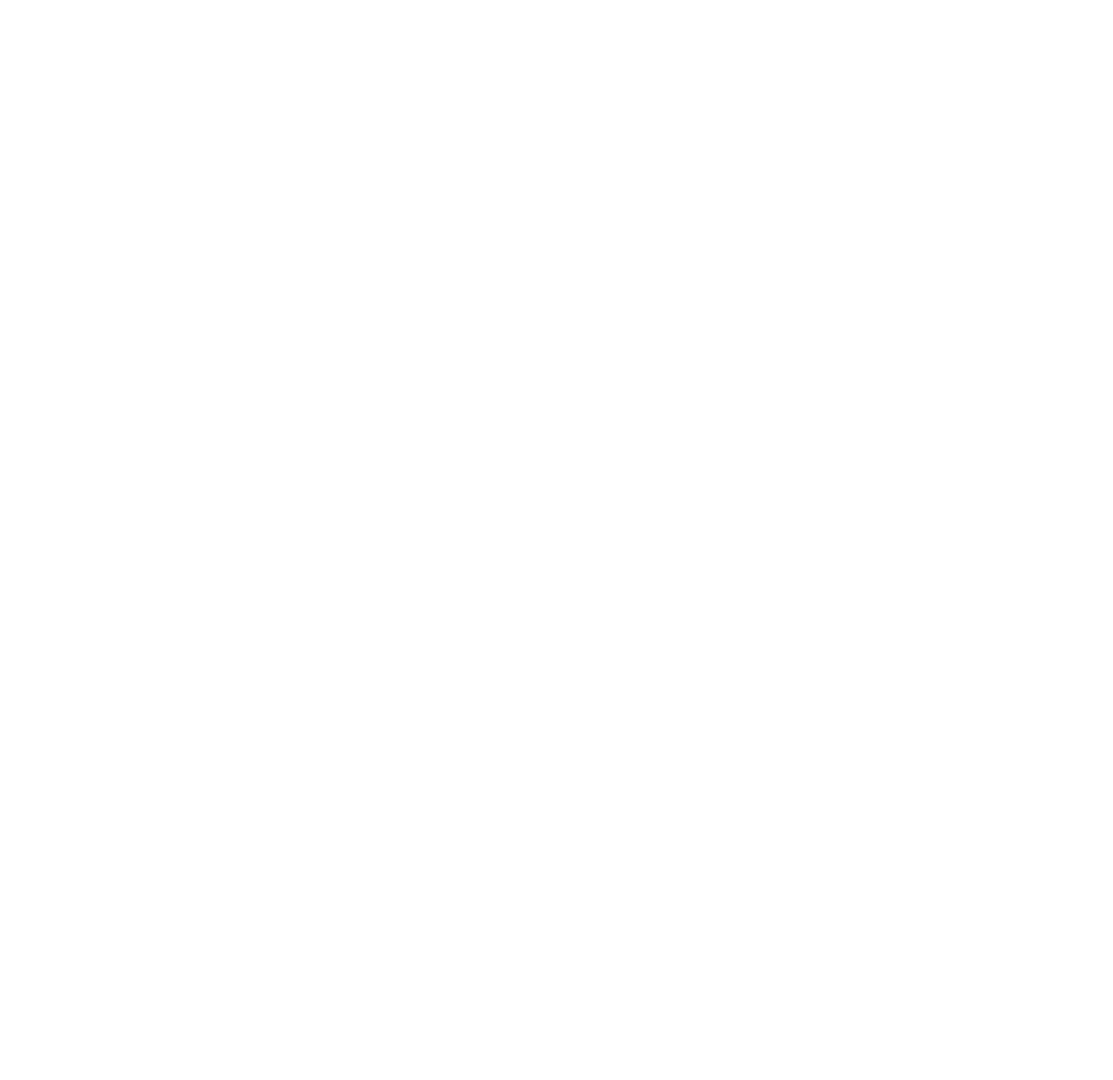
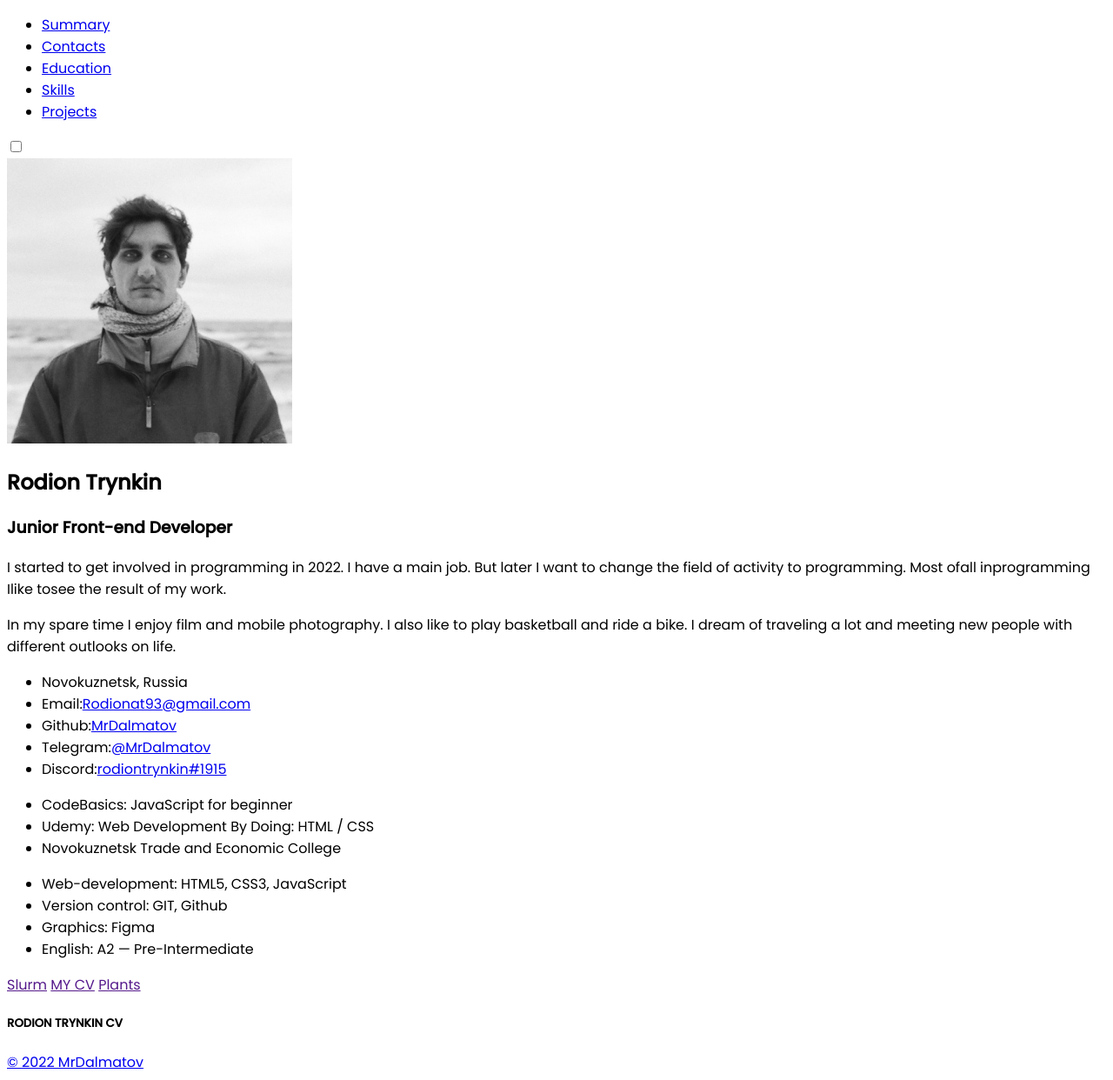
Before and after one commit to MrDalmatov/my-CV, a plain HTML site: page index.html in a window 1280 px wide. Shown: the whole page at 87% size. Before the commit the page ends 800 px from the top, so only its background shows below. Drawn offline with Linux system fonts and the light colour scheme.

Commit message:
added html markup

```diff
--- /dev/null
+++ b/css/style.css
@@ -0,0 +1,11 @@
+* {
+  box-sizing: border-box;
+}
+
+html {
+  scroll-behavior: smooth;
+}
+
+body {
+  font-family: 'Poppins', sans-serif;
+}
--- a/index.html
+++ b/index.html
@@ -4,9 +4,81 @@
   <meta charset="UTF-8">
   <meta http-equiv="X-UA-Compatible" content="IE=edge">
   <meta name="viewport" content="width=device-width, initial-scale=1.0">
-  <title>Document</title>
+  <link rel="preconnect" href="https://fonts.googleapis.com">
+  <link rel="preconnect" href="https://fonts.gstatic.com" crossorigin>
+  <link href="https://fonts.googleapis.com/css2?family=Poppins:wght@400;500&display=swap" rel="stylesheet">
+  <link rel="stylesheet" href="css/style.css">
+  <title>Rodion Trynkin CV</title>
 </head>
 <body>
-
+  <header class="header">
+    <div class="container">
+      <nav class="header-nav">
+        <ul class="header-list">
+          <li class="header-item"><a href="#" class="header-link">Summary</a></li>
+          <li class="header-item"><a href="#" class="header-link">Contacts</a></li>
+          <li class="header-item"><a href="#" class="header-link">Education</a></li>
+          <li class="header-item"><a href="#" class="header-link">Skills</a></li>
+          <li class="header-item"><a href="#" class="header-link">Projects</a></li>
+        </ul>
+      </nav>
+      <div class="dark-mode-box">
+        <label class="switch">
+          <input type="checkbox">
+          <span class="slider"></span>
+        </label>
+      </div>
+    </div>
+  </header>
+  <main class="main">
+    <div class="container">
+      <section class="section section-profile">
+        <img src="assets/images/Avatar.jpeg" alt="profile-photo" class="section-profile-photo">
+        <div class="section-profile-title">
+          <h1 class="main-title">Rodion Trynkin</h1>
+          <h3 class="section-subtitle">Junior Front-end Developer</h3>
+        </div>
+      </section>
+      <section class="section" id="Summary">
+        <p class="summary-text">I started to get involved in programming in 2022. I have a main job. But later I want to change the field of activity to programming. Most ofall inprogramming Ilike tosee the result of my work.</p>
+        <p class="summary-text">In my spare time I enjoy film and mobile photography. I also like to play basketball and ride a bike. I dream of traveling a lot and meeting new people with different outlooks on life.</p>
+      </section>
+      <section class="section" id="Contacts">
+        <ul class="section-list contacts-list">
+          <li class="section-item contacts-item">Novokuznetsk, Russia</li>
+          <li class="section-item contacts-item">Email:<a href="mailto:rodionat93@gmail.com" class="contacts-link">Rodionat93@gmail.com</a></li>
+          <li class="section-item contacts-item">Github:<a href="https://github.com/MrDalmatov" class="contacts-link">MrDalmatov</a></li>
+          <li class="section-item contacts-item">Telegram:<a href="https://t.me/MrDalmatov" class="contacts-link">@MrDalmatov</a></li>
+          <li class="section-item contacts-item">Discord:<a href="https://discord.gg/zUr7wWYPXE" class="contacts-link">rodiontrynkin#1915</a></li>
+        </ul>
+      </section>
+      <section class="section" id="Education">
+        <ul class="section-list">
+          <li class="setion-item">CodeBasics: JavaScript for beginner</li>
+          <li class="setion-item">Udemy: Web Development By Doing: HTML / CSS</li>
+          <li class="setion-item">Novokuznetsk Trade and Economic College</li>
+        </ul>
+      </section>
+      <section class="section" id="Skills">
+        <ul class="section-list">
+          <li class="section-item">Web-development: HTML5, CSS3, JavaScript</li>
+          <li class="section-item">Version control: GIT, Github</li>
+          <li class="section-item">Graphics: Figma</li>
+          <li class="section-item">English: A2 — Pre-Intermediate</li>
+        </ul>
+      </section>
+      <section class="section" id="Projects">
+        <a href="" class="section-link projects-link">Slurm</a>
+        <a href="" class="section-link projects-link">MY CV</a>
+        <a href="" class="section-link projects-link">Plants</a>
+      </section>
+    </div>
+  </main>
+  <footer class="footer">
+    <div class="container">
+      <h5 class="footer-signature">RODION TRYNKIN CV</h5>
+      <a href="https://github.com/MrDalmatov" class="footer-github-link">&copy; 2022 MrDalmatov</a>
+    </div>
+  </footer>
 </body>
 </html>
```
Also changed, not shown: assets/images/Avatar.jpeg (added), assets/images/Discord - Negative.svg (added), assets/images/Github - Negative.svg (added), assets/images/Telegram - Negative.svg (added), assets/images/arrow_upward.svg (added), assets/images/dark_mode.svg (added), assets/images/favicon.svg (added), assets/images/light_mode.svg (added), assets/images/location_on.svg (added), assets/images/mail.svg (added).
